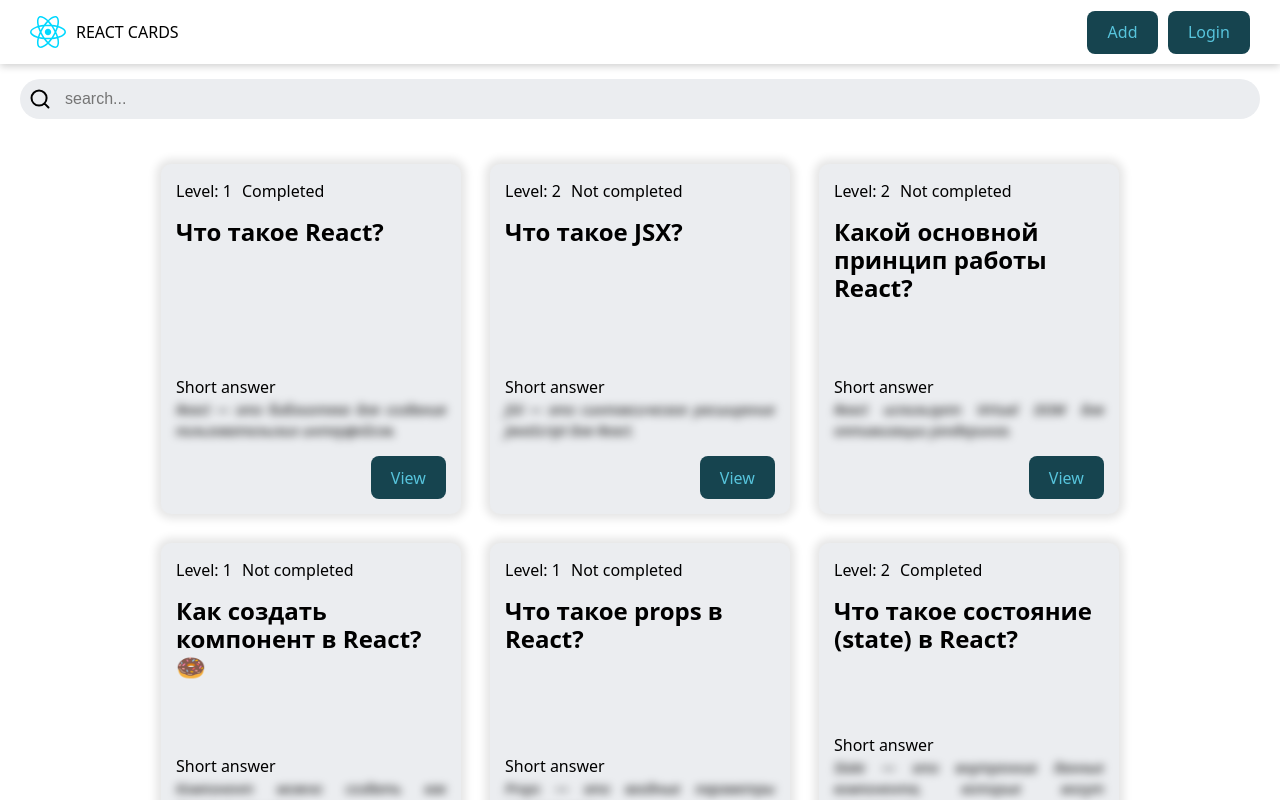
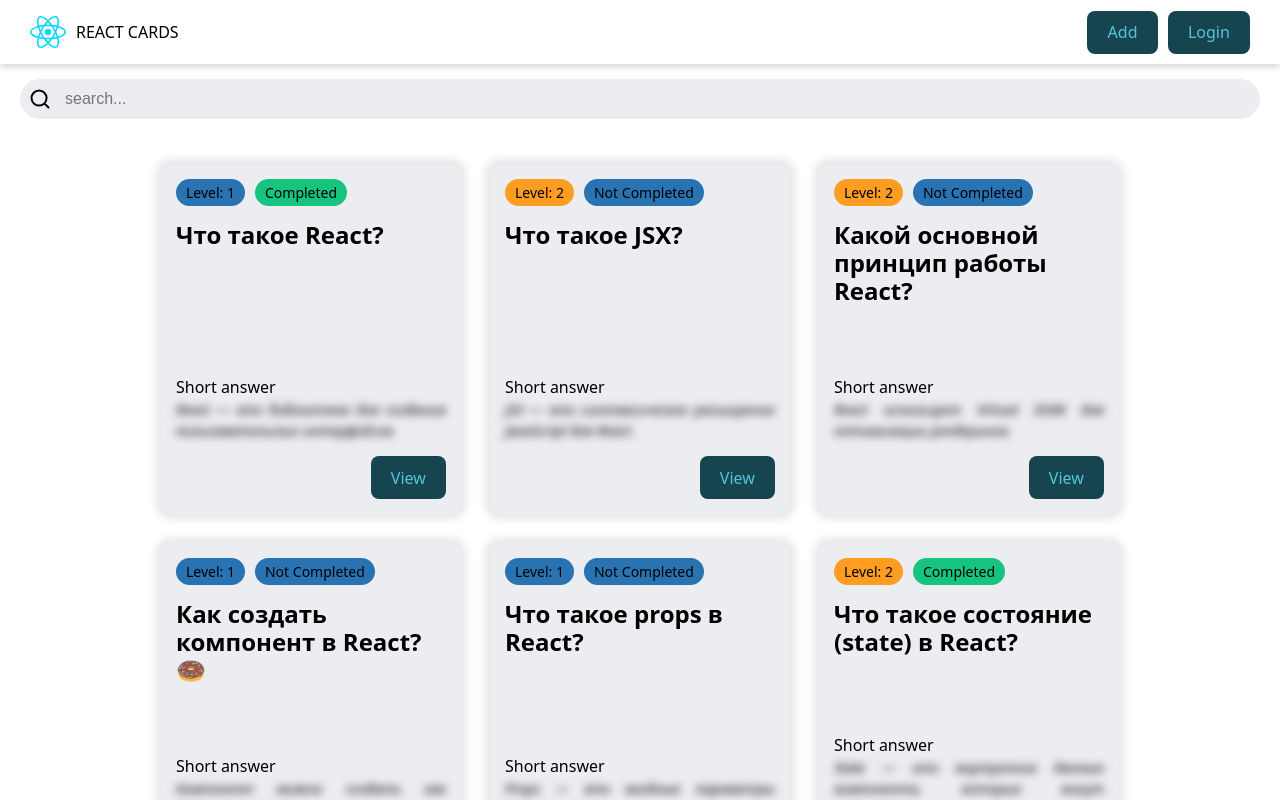
Before and after one commit to oneilcode/react-app, a React (Vite) app: page / in a window 1280 px wide. Built offline with nearby package versions, Linux system fonts and the light colour scheme; data requests are answered from the project's data file.

Commit message:
card labels

```diff
--- /dev/null
+++ b/src/components/Badge/Badge.jsx
@@ -0,0 +1,16 @@
+import cls from "./Badge.module.css";
+
+export const Badge = ({ variant, children }) => {
+  switch (variant) {
+    case "primary":
+      return <div className={`${cls.badge} ${cls.primary}`}>{children}</div>;
+    case "success":
+      return <div className={`${cls.badge} ${cls.success}`}>{children}</div>;
+    case "warning":
+      return <div className={`${cls.badge} ${cls.warning}`}>{children}</div>;
+    case "alert":
+      return <div className={`${cls.badge} ${cls.alert}`}>{children}</div>;
+    default:
+      return <div className={cls.badge}>{children}</div>;
+  }
+};
--- /dev/null
+++ b/src/components/Badge/Badge.module.css
@@ -0,0 +1,23 @@
+.badge {
+    width: fit-content;
+    border-radius: 20px;
+    padding: 3px  10px;
+    color: var(--text-color);
+    background-color: #c5baff;
+    text-transform: capitalize;
+    font-weight: 500;
+    font-size: 14px;
+}
+
+.primary {
+    background-color: #2973b2;
+}
+.success {
+    background-color: #16c47f;
+}
+.warning {
+    background-color: #ff9d23;
+}
+.alert {
+    background-color: #d84040;
+}
--- /dev/null
+++ b/src/components/Badge/index.jsx
@@ -0,0 +1 @@
+export { Badge } from './Badge'
--- a/src/components/QuestionCard/QuestionCard.jsx
+++ b/src/components/QuestionCard/QuestionCard.jsx
@@ -1,15 +1,19 @@
 import cls from "./QuestionCard.module.css";
 import { Button } from "../Button";
 import { useNavigate } from "react-router-dom";
+import { Badge } from "../Badge";
 
 export const QuestionCard = ({card}) => {
 const navigate = useNavigate()
 
+const levelVariant = card.level === 1 ? 'primary' : card.level === 2 ? 'warning' : 'alert'
+const completedVariant = card.completed ? 'success' : 'primary'
+
   return (
     <div className={cls.card}>
       <div className={cls.cardLabels}>
-        <div>Level: {card.level}</div>
-        <div>{card.completed ? 'Completed' : 'Not completed'}</div>
+        <Badge variant={levelVariant}>Level: {card.level}</Badge>
+        <Badge  variant={completedVariant}>{card.completed ? 'Completed' : 'Not completed'}</Badge>
       </div>
 
       <h5 className={cls.cardTitle}>{card.question}</h5>
```
